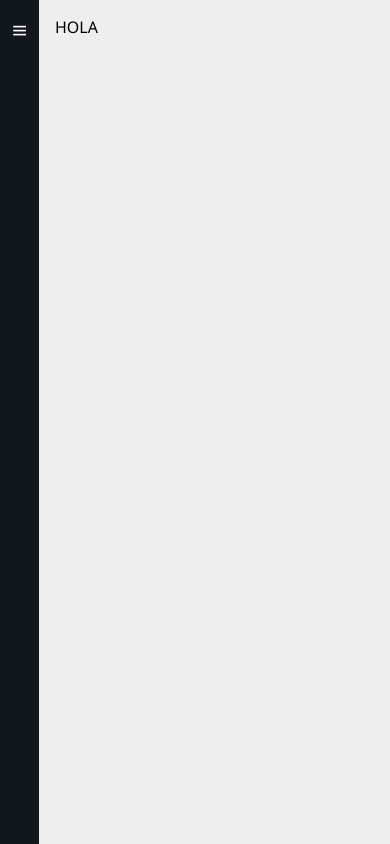
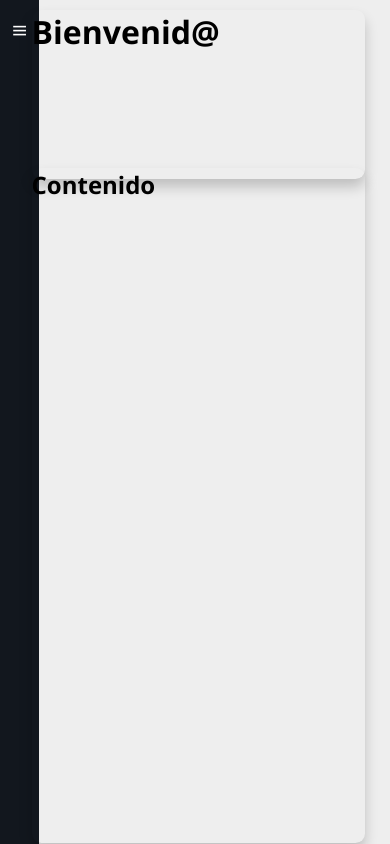
Before and after one commit to WolfkarlX/AKLAS, a PHP site: page /admindashboard/dashboard_admin.php in a window 390 px wide. Run offline with PHP 8.4, Linux system fonts and the light colour scheme.

Commit message:
un montonal de weas (dashboard_admin responsive et)

```diff
--- a/admindashboard/dashboard_admin.php
+++ b/admindashboard/dashboard_admin.php
@@ -24,50 +24,60 @@
             <li>
                 <a href="#">
                     <i class='bx bxs-home-alt-2'></i>
-                    <span class="nav-item">Dashboard</span>
+                    <span class="nav-item">Home</span>
                 </a>
-                <span class="tooltip">Dashboard</span>
+                <span class="tooltip">Home</span>
             </li>
             <li>
                 <a href="#">
                     <i class='bx bxs-home-alt-2'></i>
-                    <span class="nav-item">Dashboard</span>
+                    <span class="nav-item">Categories</span>
                 </a>
-                <span class="tooltip">Dashboard</span>
+                <span class="tooltip">Categories</span>
             </li>
             <li>
                 <a href="#">
                     <i class='bx bxs-home-alt-2'></i>
-                    <span class="nav-item">Dashboard</span>
+                    <span class="nav-item">Products</span>
                 </a>
-                <span class="tooltip">Dashboard</span>
+                <span class="tooltip">Products</span>
             </li>
             <li>
                 <a href="#">
                     <i class='bx bxs-home-alt-2'></i>
-                    <span class="nav-item">Dashboard</span>
+                    <span class="nav-item">Tags</span>
                 </a>
-                <span class="tooltip">Dashboard</span>
+                <span class="tooltip">Tags</span>
             </li>
             <li>
                 <a href="#">
                     <i class='bx bxs-home-alt-2'></i>
-                    <span class="nav-item">Dashboard</span>
+                    <span class="nav-item">FAQs</span>
                 </a>
-                <span class="tooltip">Dashboard</span>
+                <span class="tooltip">FAQ</span>
             </li>
             <li>
                 <a href="#">
                     <i class='bx bxs-home-alt-2'></i>
-                    <span class="nav-item">Dashboard</span>
+                    <span class="nav-item">Suppliers</span>
                 </a>
-                <span class="tooltip">Dashboard</span>
+                <span class="tooltip">Suppliers</span>
+            </li>
+            <li>
+                <a href="#">
+                    <i class='bx bxs-home-alt-2'></i>
+                    <span class="nav-item">Log Out</span>
+                </a>
+                <span class="tooltip">Log Out</span>
             </li>
         </ul>
     </div>
     <div class="main-content">
         <div class="arriba">
-            <span>HOLA</span>
+            <h1>Bienvenid@ </h1>
+        </div>
+        <div class="abajo">
+            <h2>Contenido</h2>
         </div>
     </div>
 </body>
--- a/css/dashboard_admin.css
+++ b/css/dashboard_admin.css
@@ -8,7 +8,7 @@
   position: absolute;
   top: 0;
   left: 0;
-  height: 100vh;
+  height: 100%;
   width: 10%;
   background-color: #12171e;
   padding: 0.4rem 0.8rem;
@@ -34,7 +34,7 @@
   cursor: pointer;
 }
 .sidebar.active #btn_menu {
-  left: 60%;
+  left: 90%;
 }
 .sidebar .top .logo {
   color: white;
@@ -69,6 +69,8 @@
   align-items: center;
   text-decoration: none;
   border-radius: 0.8rem;
+  position: absolute;
+
 }
 .sidebar ul li a:hover {
   background-color: white;
@@ -80,12 +82,17 @@
   height: 50px;
   border-radius: 12px;
   line-height: 50px;
+  transform: translateX(-25%);
 }
 .sidebar .nav-item {
   opacity: 0;
+  pointer-events: none;
+  white-space: nowrap;
+  transform: translateX(-25%);
 }
 .sidebar.active .nav-item {
   opacity: 1;
+  white-space: nowrap;
 }
 .sidebar ul li .tooltip {
   position: absolute;
@@ -98,17 +105,21 @@
   line-height: 1.8rem;
   z-index: 20;
   opacity: 0;
+  white-space: nowrap;
 }
 .sidebar ul li:hover .tooltip {
   opacity: 1;
+  white-space: nowrap;
 }
 .sidebar.active ul li .tooltip {
   display: none;
+  opacity: 0;
+  white-space: nowrap;
 }
 .main-content {
   position: absolute;
   background-color: #eee;
-  min-height: 100vh;
+  min-height: 100%;
   top: 0;
   left: 10%;
   transition: all 0.5s ease;
@@ -118,8 +129,55 @@
 }
 .arriba {
   display: flex;
-  justify-content: space-between;
+  top: 0;
+  position: absolute;
+  right: 0;
+  z-index: 2;
+  height: 20%;
+  width: 95%;
+  /*background-color: yellowgreen;*/
+  border-radius: 0.6rem;
+  box-shadow: 0 0.5rem 0.8rem rgba(0, 0, 0, 0.2);
+  margin-top: 10px;
+  margin-right: 25px;
+  margin-bottom: 15px;
+  margin-left: 125px;
 }
-@media only screen and (max-width: 200px) {
-  .sidebar {width: 10%; }
+.abajo {
+  display: flex;
+  width: 95%;
+  position: absolute;
+  z-index: 1;
+  height: 80%;
+  bottom: 0;
+  right: 0;
+  top: 8%;
+  border-radius: 0.6rem;
+  box-shadow: 0 0.5rem 0.8rem rgba(0, 0, 0, 0.2);
+  /*background-color: red;*/
+  margin-top: 100px;
+  margin-right: 25px;
+  margin-bottom: 15px;
+  margin-left: 125px;
 }
+@media only screen and (max-width: 600px) {
+  .sidebar.active .nav-item {
+    opacity: 0;
+    pointer-events: none;
+    white-space: nowrap;
+  }
+  .sidebar.active .top .logo {
+    opacity: 0;
+  }
+  .sidebar.active #btn_menu {
+    left: 50%;
+  }
+  .sidebar ul li a i {
+    position: absolute;
+    transform: translateX(0%);
+
+  }
+}
+@media only screen and (max-width: 500px) {
+
+}
```
